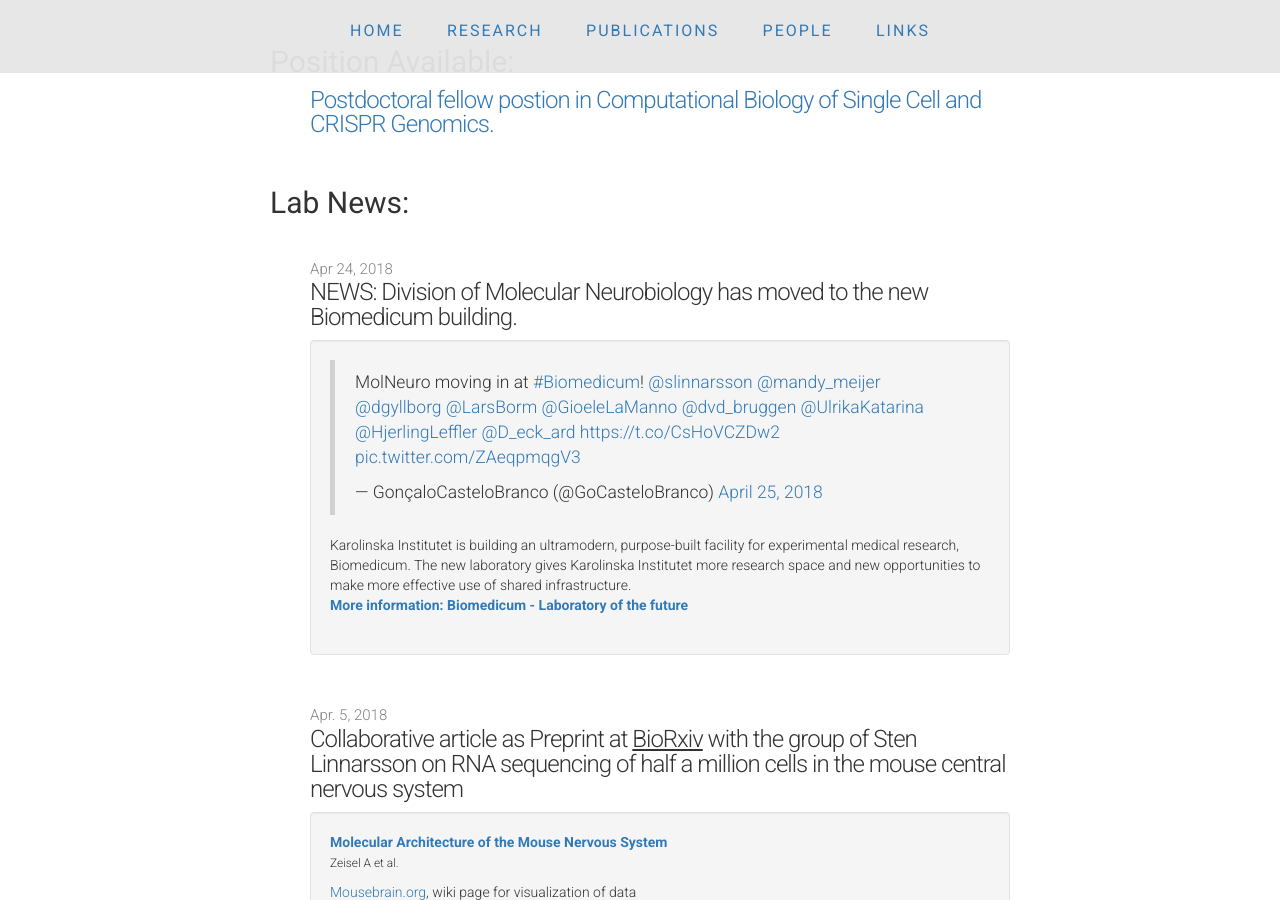
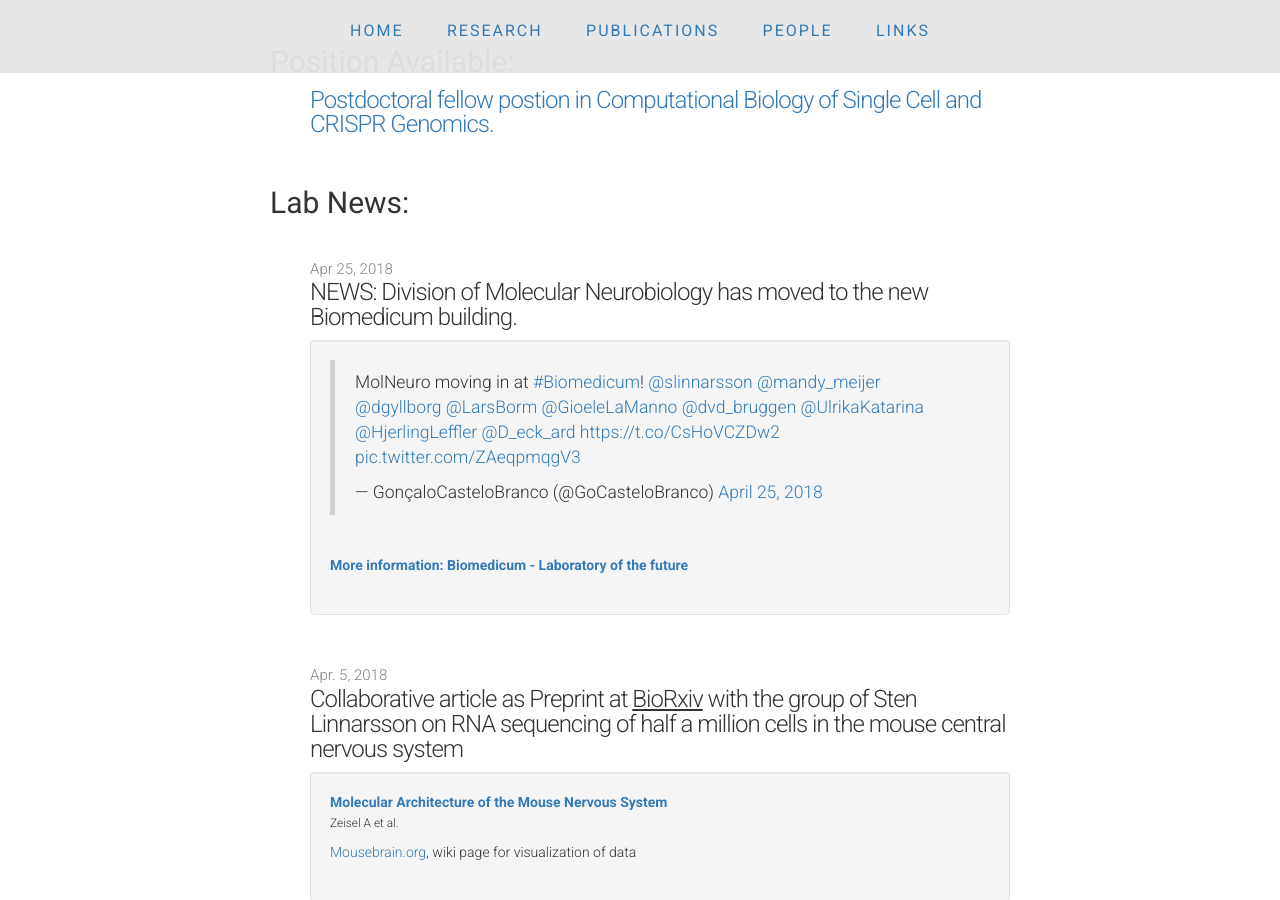
Before and after one commit to ArenasLab/arenaslab.github.io, a Jekyll site: the page index.html, which Jekyll copies as it is, in a window 1280 px wide and 900 px high, scrolled down 505 px. Built offline with Jekyll 4.4.1, drawn with Linux system fonts in a browser that asks for light colours; comment, search, counter and statistics services are not loaded.

Commit message:
Update index.html

```diff
--- a/index.html
+++ b/index.html
@@ -101,7 +101,7 @@
 :END TEMPLATE -->
 
 	<li>
-            <span class="post-date">Apr 24, 2018</span>
+            <span class="post-date">Apr 25, 2018</span>
             <span class="post-link">NEWS: Division of Molecular Neurobiology has moved to the new Biomedicum building.<span>
         </li>
         <div class="well">
@@ -112,9 +112,7 @@
 <script async src="https://platform.twitter.com/widgets.js" charset="utf-8"></script>
 
                  <p></p>
-                 <p>Karolinska Institutet is building an ultramodern, purpose-built facility for experimental medical research,
-                     Biomedicum. The new laboratory gives Karolinska Institutet more research space and new opportunities to make more
-                     effective use of shared infrastructure.
+
 
 	             <br>
 	             <strong class="media-heading"><a href="http://ki.se/en/about/biomedicum-laboratory-of-the-future">More information: Biomedicum - Laboratory of the future</a></strong>
```
